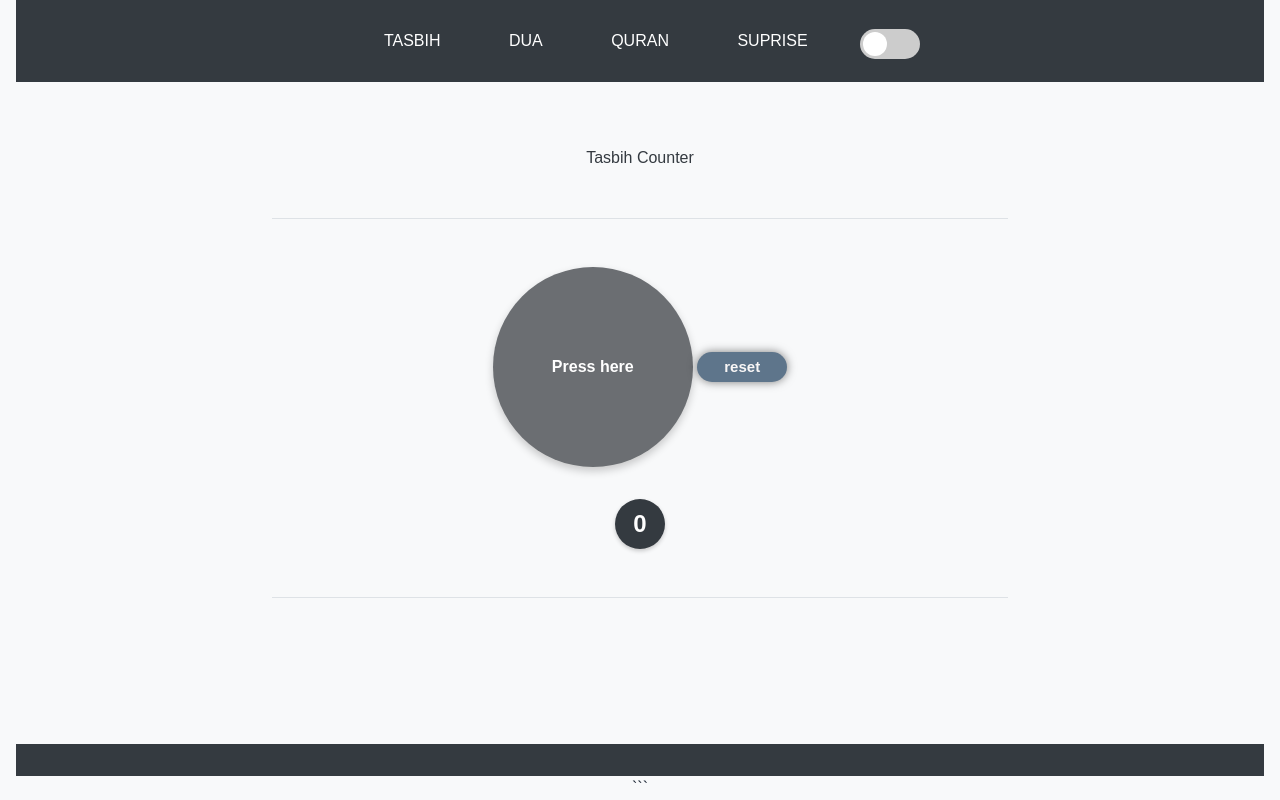
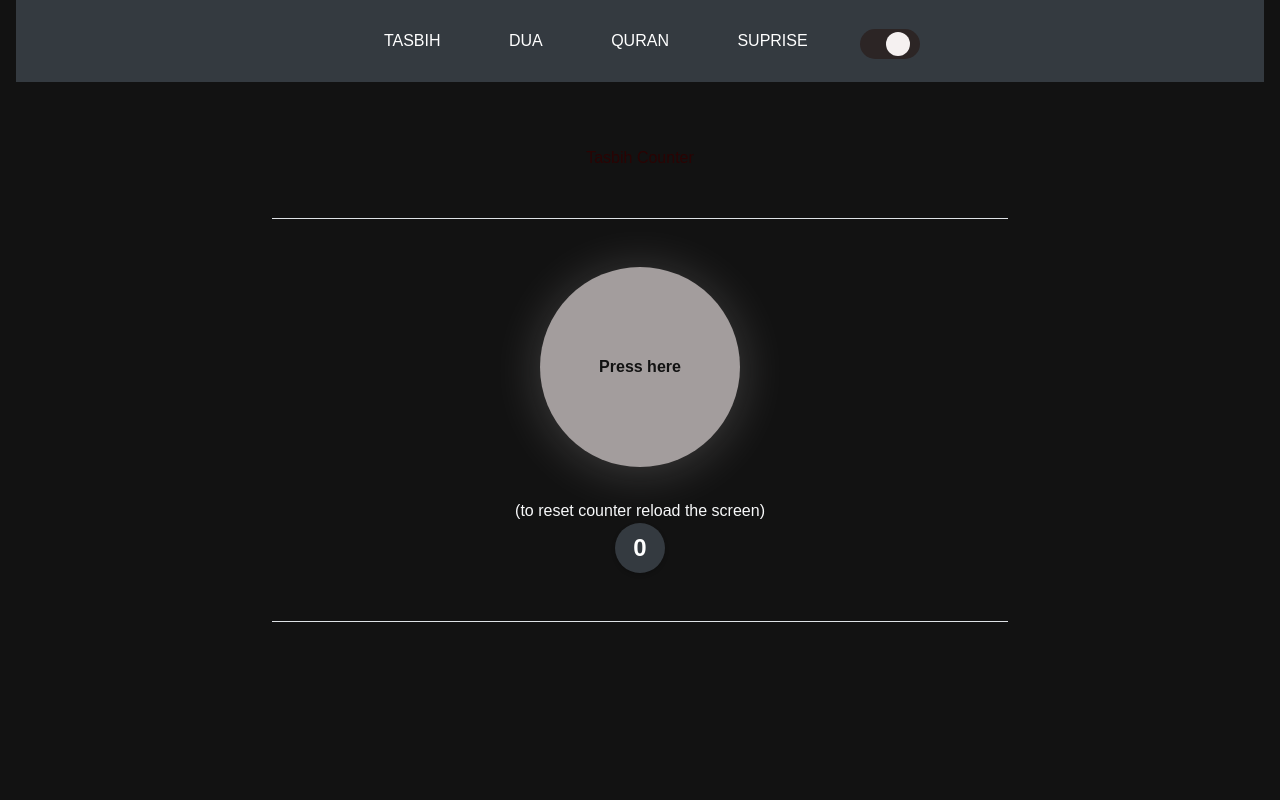
Before and after one commit to FAISAL-HARUSH/qadr.github.io, a plain HTML site: page index.html in a window 1280 px wide. Both pictures are taken after a click on the button 890 px from the left and 43 px from the top of the page. Drawn offline with nearby package versions, Linux system fonts and the light colour scheme.

Commit message:
Update index.html

````diff
--- a/index.html
+++ b/index.html
@@ -11,7 +11,6 @@
     <link rel="stylesheet" href="https://cdn.jsdelivr.net/npm/daisyui@3.9.4/dist/full.css" type="text/css" />
     <link href="https://cdn.jsdelivr.net/npm/remixicon@3.5.0/fonts/remixicon.css" rel="stylesheet">
     <style>
-
 
 .button {
     background-color: #3498db;
@@ -491,20 +490,29 @@ body.dark-mode .button:hover {
         font-size: 12px; /* Decrease font size for smaller screens */
     }
 }
-.resetbutton{
-      background-color:rgba(94,117,139);
-            font-weight: bold;
-            margin-bottom: 6px;
-            height: 30px;
-            font-size: 15px;
-            width: 90px;
-            border-radius: 51px;
-            display: center;
-            box-shadow: 0px 0px 10px rgba(0, 0, 0, 0.5);
-            padding: 10px px;
-            position: grid;
-            color:rgb(248, 246, 246);
-           margin-bottom: 20px;
+.resetbutton {
+    background-color: #6c757d; /* A more neutral color */
+    color: #ffffff; /* White text */
+    font-weight: bold;
+    height: 36px; /* Slightly larger height for better appearance */
+    width: 100px; /* Adjust width for a balanced look */
+    border-radius: 18px; /* Rounded corners */
+    border: none; /* No border */
+    box-shadow: 0 4px 6px rgba(0, 0, 0, 0.2); /* Subtle shadow */
+    padding: 0 15px; /* Padding for better spacing */
+    cursor: pointer; /* Pointer cursor */
+    transition: background-color 0.3s ease, transform 0.2s ease; /* Smooth transition */
+    font-size: 14px; /* Adjusted font size */
+}
+
+.resetbutton:hover {
+    background-color: #5a6268; /* Darker shade on hover */
+    transform: translateY(-2px); /* Slight lift effect */
+}
+
+.resetbutton:active {
+    background-color: #343a40; /* Even darker shade on active */
+    transform: translateY(1px); /* Slight depression effect */
 }
 
 .allheader{
@@ -551,6 +559,44 @@ body.dark-mode .button:hover {
       box-shadow: 0 7px 14px rgba(50, 50, 93, .1), 0 3px 6px rgba(0, 0, 0, .08);
     }
 
+    .dark-mode {
+    background-color: #121212;
+    color: #e0e0e0;
+}
+
+#dark-mode-toggle {
+    background-color: #fefffff4;
+}
+
+#dark-mode-toggle:before {
+    background-color: #1b1a1a;
+}
+
+body.dark-mode #dark-mode-toggle {
+    background-color: #2c2525;
+}
+
+body.dark-mode #dark-mode-toggle:before {
+    left: 26px;
+    background-color: #f5f1f1;
+}
+
+/* General Dark Mode Styles */
+body.dark-mode h1 {
+    color: #2a0404; /* Light color for dark mode */
+}
+
+/* If you have specific classes for h1 in dark mode */
+body.dark-mode .text-gray-800 {
+    color: #efecec; /* Light gray color for dark mode */
+}
+
+/* Example for classes with Tailwind-like naming conventions */
+body.dark-mode .text-gray-800 {
+    color: #250202; /* Adjust according to your color scheme */
+}
+
+
     </style>
 </head>
 <body>
@@ -568,7 +614,7 @@ body.dark-mode .button:hover {
 
         <button id="press">Press here</button>
 
-        <button class="resetbutton">reset</button>
+        <p>(to reset counter reload the screen)</p>
         <p id="counter-display">0</p>
         <div id="notification"></div>
         <div class="section-divider"></div>
@@ -1029,7 +1075,9 @@ body.dark-mode .button:hover {
         const body = document.body;
         const pressButton = document.getElementById('press');
         const counterDisplay = document.getElementById('counter-display');
-        let count = 0;
+         let  count = 0;
+
+          // Function to update the counter display
 
         tasbihBtn.addEventListener('click', () => {
             showSection(tasbihSection);
@@ -1462,7 +1510,22 @@ const btnRizq = document.getElementById('btn-rizq');
 btnCharity.addEventListener('click', () => displayRandomQuote(quotesCharity));
 btnRizq.addEventListener('click', () => displayRandomQuote(quotesRizq));
 
+
+darkModeToggle.addEventListener('change', () => {
+    body.classList.toggle('dark-mode');
+});
+
+document.addEventListener('DOMContentLoaded', () => {
+    const darkModeToggle = document.getElementById('dark-mode-toggle');
+    const body = document.body;
+
+    darkModeToggle.addEventListener('click', () => {
+        body.classList.toggle('dark-mode');
+    });
+});
+
+
+
 </script>
 </body>
 </html>
-```
````
